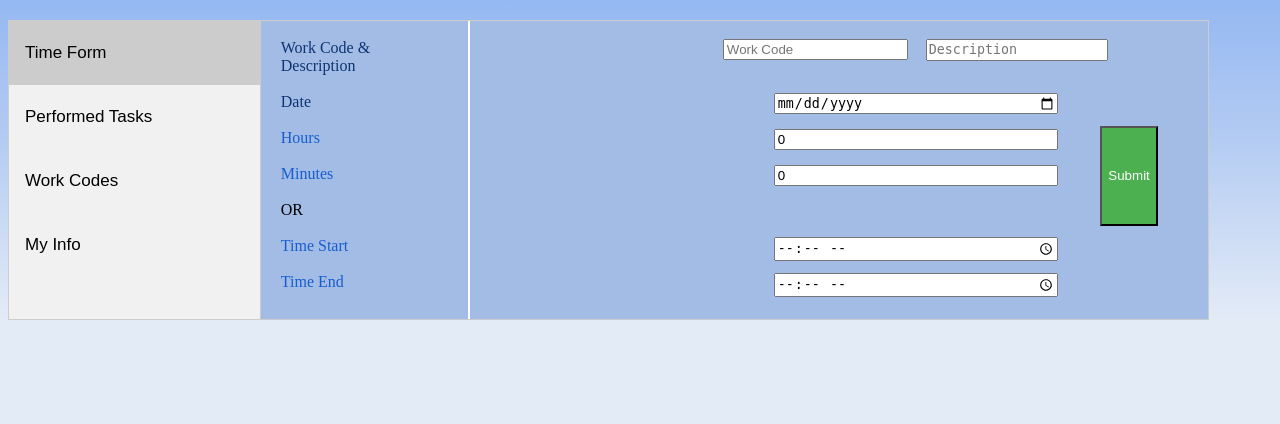
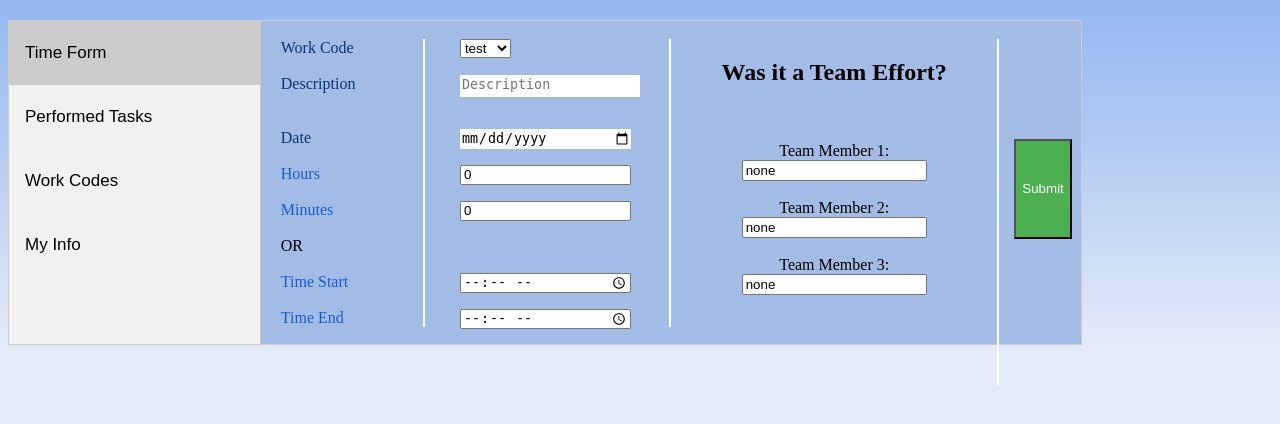
Before and after one commit to mankek/Time-Tracker, a Django app: template tracker/templates/tracker/index.html in a window 1280 px wide. Shown: the part 47-471 px from the top of the page. Run offline with Django 3.2, Linux system fonts and the light colour scheme; the template is opened without the code that fills it: values that come from a table or form of the project are taken from there, others are empty; data comes from the database, SQL or seed files in the repository; both versions use the stored data as it was after the commit; parts of the project's set-up code (start-up, migrations or seed data) failed here and were passed over.

Commit message:
fixed checkbox added teams

```diff
--- a/tracker/models.py
+++ b/tracker/models.py
@@ -1,30 +1,23 @@
 from django.db import models
 
 
-class Code(models.Model):
+class WorkCode(models.Model):
 
     def __str__(self):
-        return str(self.code_text)
+        return str(self.Description)
 
-    code_text = models.CharField(max_length=200)
+    Description = models.CharField(max_length=200)
+    Billable = models.BooleanField()
 
 
-class Task(models.Model):
+class WorkHour(models.Model):
 
     def __str__(self):
-        return str(self.task_code)
+        return str(self.Employee) + ": " + str(self.Work_Code)
 
-    performed_by = models.ForeignKey('login.User', on_delete=models.CASCADE)
-    task_code = models.ForeignKey(Code, on_delete=models.CASCADE)
-
-
-class Time(models.Model):
-
-    def __str__(self):
-        return str(self.time_hours) + " hours and " + str(self.time_minutes) + " minutes"
-
-    time_hours = models.SmallIntegerField(default=0)
-    time_minutes = models.IntegerField(default=0)
-    date_performed = models.DateField()
-    task_performed = models.ForeignKey(Task, on_delete=models.CASCADE)
-    task_text = models.CharField(max_length=200)
+    Employee = models.ForeignKey('login.Employee', on_delete=models.CASCADE)
+    Date_Worked = models.DateField()
+    Work_Code = models.ForeignKey(WorkCode, on_delete=models.CASCADE)
+    Hours = models.SmallIntegerField(default=0)
+    Minutes = models.IntegerField(default=0)
+    Work_Description = models.CharField(max_length=200)
--- a/tracker/static/tracker/tracker.css
+++ b/tracker/static/tracker/tracker.css
@@ -7,33 +7,52 @@ body{
     background-color: #e3ebf7;
 }
 #labels {
-    position: absolute;
+    position: relative;
     float: left;
     width: 20%;
     height: 100%;
     border-right: 2px solid white;
     padding-right: 20px;
+    padding-left: 20px;
+}
+#inputs {
+    position: relative;
+    border-right: 2px solid white;
+    float: left;
+    width: 30%;
+    height: 100%;
+    padding-left: 35px;
+    padding-right: 35px;
 }
 input[type=time], input[type=number], input[type=date] {
     position: absolute;
     float: left;
-    right: 150px;
-    width: 30%;
+    width: 70%;
+    height: 20px;
 }
-input[name=code]{
+select[name=code]{
     position: absolute;
-    right: 300px;
 }
 textarea {
     position: absolute;
-    right: 100px;
     resize: none;
     height: 22px;
 }
+#team{
+    position: relative;
+    float: left;
+    width: 40%;
+    height: 100%;
+    border-right: 2px solid white;
+    padding-left: 20px;
+    padding-right: 20px;
+    text-align: center;
+}
 #submit {
-    position: absolute;
-    right: 50px;
-    top: 105px;
+    position: relative;
+    float: left;
+    top: 100px;
+    left: 15px;
     height: 100px;
     background-color: #4CAF50;
     color: white;
@@ -43,7 +62,7 @@ textarea {
     border: 1px solid #ccc;
     background-color: #f1f1f1;
     width: 20%;
-    height: 300px;
+    height: 325px;
 }
 .tab button{
     display: block;
@@ -67,11 +86,10 @@ textarea {
 .tabcontent{
     float: left;
     border: 1px solid #ccc;
-    width: 75%;
+    width: 65%;
     border-left: none;
-    height: 300px;
+    height: 325px;
     background-color: #a2bce5;
-    padding: 0px 20px;
     position: relative;
 }
 #code_div {
@@ -80,6 +98,7 @@ textarea {
     width: 50%;
     height: 100%;
     padding-right: 10px;
+    text-align: center;
 }
 #form_div {
     text-align: center;
@@ -88,8 +107,14 @@ textarea {
     height: 100%;
     padding-left: 10px;
 }
+#code_list{
+    list-style-type: none;
+}
 input[name=new_code] {
     position: absolute;
     width: 25%;
     right: 110px;
 }
+#task_list{
+    padding-left: 20px;
+}
--- a/tracker/templates/tracker/index.html
+++ b/tracker/templates/tracker/index.html
@@ -22,9 +22,9 @@
 
      <datalist id="code_options">
          {% for code in codes %}
-        <option value="{{ code.code_text }}"></option>
+        <option value="{{ code.Description }}"></option>
          {% endfor %}
-    </datalist>
+     </datalist>
 
      <div class="tab">
          <button class="tablinks" id="defaultOpen" onclick="openTab(event, 'form1')">Time Form</button>
@@ -36,9 +36,10 @@
      <div id="form1" class="tabcontent">
             <form action="{% url 'tracker:results' user %}" method="post" id="time_form">
                 {% csrf_token %}
+                <br>
                 <div id="labels">
-                    <br>
-                    <label style="color:#0d3473">Work Code & Description</label><br><br>
+                    <label style="color:#0d3473">Work Code</label><br><br>
+                    <label style="color:#0d3473">Description</label><br><br><br>
                     <label style="color:#0d3473">Date</label><br><br>
                     <label style="color:#175dcf">Hours</label><br><br>
                     <label style="color:#175dcf">Minutes</label><br><br>
@@ -46,18 +47,29 @@
                     <br>
                     <br>
                     <label style="color:#175dcf">Time Start</label><br><br>
-                    <label style="color:#175dcf">Time End</label>
+                    <label style="color:#175dcf">Time End</label><br>
                 </div>
                 <div id="inputs">
-                    <br>
-                    <input list="code_options" name="code" required autocomplete="off" placeholder="Work Code"><textarea name="task" required autocomplete="off" placeholder="Description"></textarea><br><br><br>
-                    <input type="date" name="date" required><br><br>
-                    <input type="number" name="hours" value="0" max="9"><br><br>
-                    <input type="number" name="minutes" value="0" max="59"><br><br>
+                    <select name="code" required>
+                         {% for code in codes %}
+                            <option value="{{ code.Description }}">{{ code.Description }}</option>
+                         {% endfor %}
+                    </select><br><br>
+                    <textarea name="task" required autocomplete="off" placeholder="Description" style="border:1px#0d3473"></textarea><br><br><br>
+                    <input type="date" name="date" required style="border:1px#0d3473"><br><br>
+                    <input type="number" name="hours" value="0" max="10"><br><br>
+                    <input type="number" name="minutes" value="0" max="45" step="15" min="0"><br><br>
                     <br>
                     <br>
                     <input type="time" name="start"><br><br>
-                    <input type="time" name="end">
+                    <input type="time" name="end"><br>
+                </div>
+                <div id="team">
+                    <h2>Was it a Team Effort?</h2><br><br>
+                        Team Member 1: <input type="text" value="none" name="team1"><br><br>
+                        Team Member 2: <input type="text" value="none" name="team2"><br><br>
+                        Team Member 3: <input type="text" value="none" name="team3"><br>
+                    <br><br><br><br><br>
                 </div>
                 <button id="submit" type="submit" name="action" value="submission">Submit</button>
                 <br>
@@ -69,29 +81,27 @@
         <div id="tasks">
             <h2>You've Been Working On:</h2>
             <ul>
-                {% for entry in user_obj.task_set.all %}
-                    <li><a href="{% url 'tracker:tasks' user entry.task_code %}">{{ entry.task_code }}</a></li>
+                {% for entry in user_obj.workhour_set.all %}
+                    <li><a href="{% url 'tracker:tasks' user entry.Work_Code %}">{{ entry.Work_Code }}</a></li>
                 {% endfor %}
             </ul>
         </div>
      </div>
 
      <div id="my_info" class="tabcontent">
-         <h2> Username: {{ user_obj.username_text }}</h2>
-         <h2>First Name: {{ user_obj.first_name }}</h2>
-         <h2>Last Name: {{ user_obj.last_name }}</h2>
-         <h2>Department: {{ user_obj.department }}</h2>
-         <h2>Role: {{ user_obj.role }}</h2>
+         <h2> Username: {{ user_obj.Username }}</h2>
+         <h2>First Name: {{ user_obj.First_Name }}</h2>
+         <h2>Last Name: {{ user_obj.Last_Name }}</h2>
+         <h2>Department: {{ user_obj.Job_Title }}</h2>
      </div>
 
      <div id="work_codes" class="tabcontent">
          <div id="code_div">
              <h2>Current Codes</h2>
-             <ul id="code_list"></ul>
              <script>
-                 var div = document.getElementById("code_list");
+                 var div = document.getElementById("code_div");
                  for(i=0; i < document.getElementById("code_options").options.length; i++){
-                     var lst = document.createElement("LI");
+                     var lst = document.createElement("P");
                      var t = document.createTextNode(document.getElementById("code_options").options[i].value)
                      lst.appendChild(t);
                      div.appendChild(lst);
@@ -99,10 +109,11 @@
              </script>
          </div>
          <div id="form_div">
-             <form action="{% url 'tracker:results' user %}" method="post" id="code_form">
+             <form action="{% url 'tracker:codes' user %}" method="post" id="code_form">
                  {% csrf_token %}
                  <h2>New Code: </h2>
                  <input type="text" name="new_code" required autocomplete="off"><br><br>
+                 <label>Billable: </label><input type="checkbox" name="bill"><br><br>
                  <button type="submit" name="action" value="code">Submit</button>
                  <br>
                  <br>
@@ -125,6 +136,7 @@
             evt.currentTarget.className += " active";
         }
         document.getElementById("defaultOpen").click();
+
      </script>
 </body>
 </html>
--- a/tracker/templates/tracker/task_viewer.html
+++ b/tracker/templates/tracker/task_viewer.html
@@ -30,11 +30,9 @@
     <div id="list">
         <ul>
             {% for entry in tasks %}
-                <li>{{ entry.performed_by }}</li>
+                <li>{{ entry.Employee }}</li>
                     <ul>
-                        {% for time in entry.time_set.all %}
-                            <li>{{ time.time_hours }} Hours and {{ time.time_minutes }} Minutes, {{ time.date_performed }}</li>
-                        {% endfor %}
+                            <li>{{ entry.Hours }} Hours and {{ entry.Minutes }} Minutes, {{ entry.Date_Worked }}</li>
                     </ul>
             {% endfor %}
         </ul>
--- a/tracker/urls.py
+++ b/tracker/urls.py
@@ -4,7 +4,8 @@ from . import views
 
 app_name = 'tracker'
 urlpatterns = [
-    path('<str:in_username>/', views.index, name='index'),
-    path('<str:in_username>/results/', views.process_entry, name='results'),
-    path('<str:in_username>/<str:task_name>/', views.task_viewer, name='tasks')
+    path('<str:user>/', views.index, name='index'),
+    path('<str:user>/results/', views.process_entry, name='results'),
+    path('<str:user>/code/', views.add_code, name='codes'),
+    path('<str:user>/<str:task_name>/', views.task_viewer, name='tasks')
 ]
```
Also changed, not shown: tracker/admin.py (+3 -12 lines), tracker/views.py (+82 -62 lines), db.sqlite3, tracker/migrations/0009_auto_20181010_1637.py (added), tracker/migrations/0010_auto_20181010_1640.py (added).
